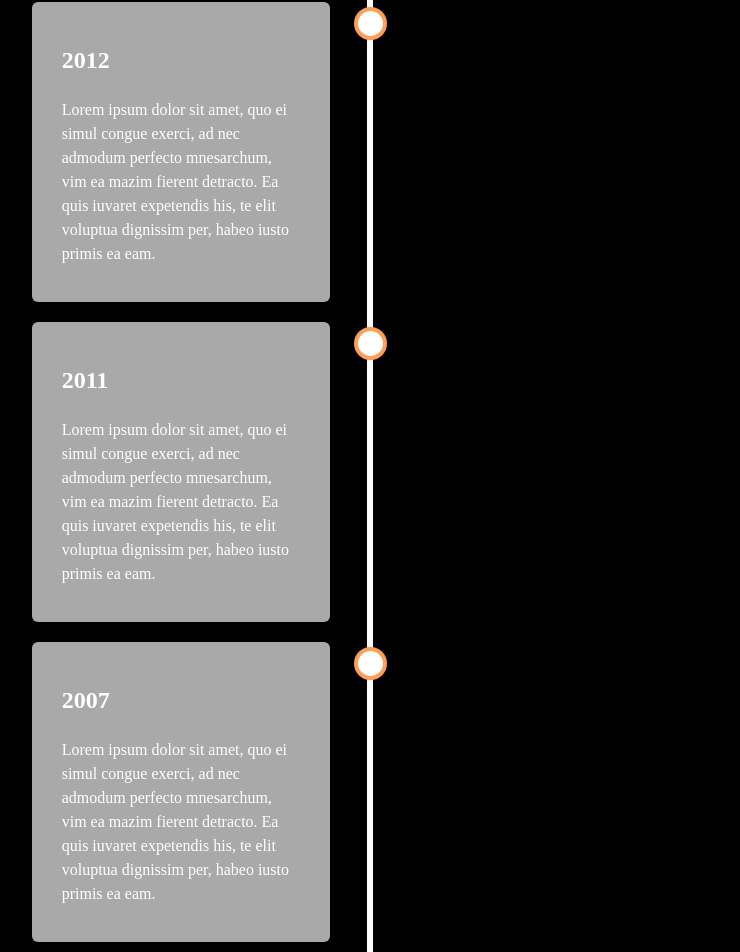
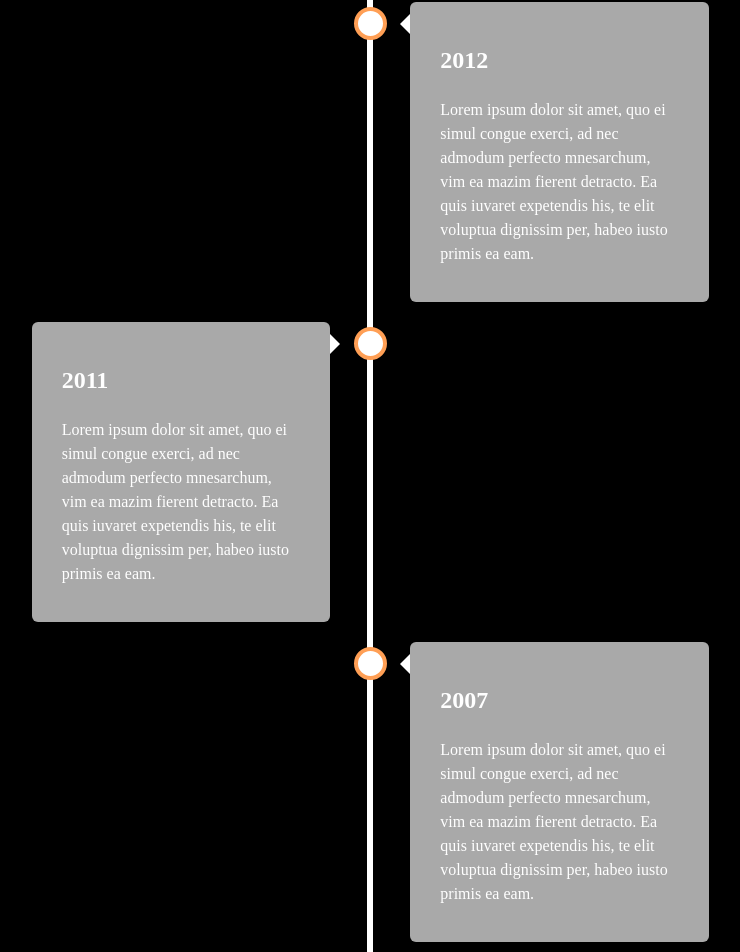
Before and after one commit to rooom13/rooom13.github.io, a React (Create React App) app: page / in a window 1280 px wide. Shown: the part 1143-2095 px from the top of the page, without its empty margins (291-1031 px from the left). Built offline with nearby package versions, Linux system fonts and the light colour scheme.

Commit message:
timeline Desktop

```diff
--- a/src/pages/PortfolioPage.js
+++ b/src/pages/PortfolioPage.js
@@ -1,6 +1,6 @@
 import React from 'react';
 import styled from 'styled-components'
-// import media from '../media'
+import media from '../media'
 
 export default function () {
     return (
@@ -11,37 +11,37 @@ export default function () {
 
             <TimeLineWrapper>
             <Timeline >
-                <ContainerLeft class="left">
+                <ContainerLeft>
                     <Content >
                         <h2>2017</h2>
                         <p>Lorem ipsum dolor sit amet, quo ei simul congue exerci, ad nec admodum perfecto mnesarchum, vim ea mazim fierent detracto. Ea quis iuvaret expetendis his, te elit voluptua dignissim per, habeo iusto primis ea eam.</p>
                     </Content>
                 </ContainerLeft>
-                <ContainerRight class=" right">
+                <ContainerRight >
                     <Content >
                         <h2>2016</h2>
                         <p>Lorem ipsum dolor sit amet, quo ei simul congue exerci, ad nec admodum perfecto mnesarchum, vim ea mazim fierent detracto. Ea quis iuvaret expetendis his, te elit voluptua dignissim per, habeo iusto primis ea eam.</p>
                     </Content>
                 </ContainerRight>
-                <ContainerLeft class=" left">
+                <ContainerLeft >
                     <Content >
                         <h2>2015</h2>
                         <p>Lorem ipsum dolor sit amet, quo ei simul congue exerci, ad nec admodum perfecto mnesarchum, vim ea mazim fierent detracto. Ea quis iuvaret expetendis his, te elit voluptua dignissim per, habeo iusto primis ea eam.</p>
                     </Content>
                 </ContainerLeft>
-                <ContainerRight class=" right">
+                <ContainerRight >
                     <Content >
                         <h2>2012</h2>
                         <p>Lorem ipsum dolor sit amet, quo ei simul congue exerci, ad nec admodum perfecto mnesarchum, vim ea mazim fierent detracto. Ea quis iuvaret expetendis his, te elit voluptua dignissim per, habeo iusto primis ea eam.</p>
                     </Content>
                 </ContainerRight>
-                <ContainerLeft class=" left">
+                <ContainerLeft >
                     <Content >
                         <h2>2011</h2>
                         <p>Lorem ipsum dolor sit amet, quo ei simul congue exerci, ad nec admodum perfecto mnesarchum, vim ea mazim fierent detracto. Ea quis iuvaret expetendis his, te elit voluptua dignissim per, habeo iusto primis ea eam.</p>
                     </Content>
                 </ContainerLeft>
-                <ContainerRight class=" right">
+                <ContainerRight >
                     <Content >
                         <h2>2007</h2>
                         <p>Lorem ipsum dolor sit amet, quo ei simul congue exerci, ad nec admodum perfecto mnesarchum, vim ea mazim fierent detracto. Ea quis iuvaret expetendis his, te elit voluptua dignissim per, habeo iusto primis ea eam.</p>
@@ -51,45 +51,6 @@ export default function () {
             </TimeLineWrapper>
 
 
-
-            {/* <Timeline>
-                <ContainerLeft >
-                    <Content>
-                        <h2>2017</h2>
-                        <p>Lorem ipsum dolor sit amet, quo ei simul congue exerci, ad nec admodum perfecto mnesarchum, vim ea mazim fierent detracto. Ea quis iuvaret expetendis his, te elit voluptua dignissim per, habeo iusto primis ea eam.</p>
-                    </Content>
-                </ContainerLeft>
-                <ContainerRight >
-                    <Content>
-                        <h2>2016</h2>
-                        <p>Lorem ipsum dolor sit amet, quo ei simul congue exerci, ad nec admodum perfecto mnesarchum, vim ea mazim fierent detracto. Ea quis iuvaret expetendis his, te elit voluptua dignissim per, habeo iusto primis ea eam.</p>
-                    </Content>
-                </ContainerRight>
-                <ContainerLeft >
-                    <Content>
-                        <h2>2015</h2>
-                        <p>Lorem ipsum dolor sit amet, quo ei simul congue exerci, ad nec admodum perfecto mnesarchum, vim ea mazim fierent detracto. Ea quis iuvaret expetendis his, te elit voluptua dignissim per, habeo iusto primis ea eam.</p>
-                    </Content>
-                </ContainerLeft>
-                <ContainerRight >
-                    <Content>
-                        <h2>2012</h2>
-                        <p>Lorem ipsum dolor sit amet, quo ei simul congue exerci, ad nec admodum perfecto mnesarchum, vim ea mazim fierent detracto. Ea quis iuvaret expetendis his, te elit voluptua dignissim per, habeo iusto primis ea eam.</p>
-                    </Content>
-                </ContainerRight>
-                <ContainerLeft >
-                    <Content>
-                        <h2>2011</h2>
-                        <p>Lorem ipsum dolor sit amet, quo ei simul congue exerci, ad nec admodum perfecto mnesarchum, vim ea mazim fierent detracto. Ea quis iuvaret expetendis his, te elit voluptua dignissim per, habeo iusto primis ea eam.</p>
-                    </Content>
-                </ContainerLeft>
-                <ContainerRight >
-                    <Content>
-                        <h2>2007</h2>
-                        <p>Lorem ipsum dolor sit amet, quo ei simul congue exerci, ad nec admodum perfecto mnesarchum, vim ea mazim fierent detracto. Ea quis iuvaret expetendis his, te elit voluptua dignissim per, habeo iusto primis ea eam.</p>
-                    </Content>
-                </ContainerRight>
-            </Timeline> */}
 
 
 
@@ -128,15 +89,46 @@ const Container = styled.div`
         top: 15px;
         border-radius: 50%;
         z-index: 1;
+    }
 `
 const ContainerRight = styled(Container)`
-    // left: 50%;
-    // background-color: red;
+    left: 50%;
+
+    &::before {
+        content: " ";
+        height: 0;
+        position: absolute;
+        top: 22px;
+        width: 0;
+        /* z-index: 1; */
+        left: 30px;
+        border: medium solid white;
+        border-width: 10px 10px 10px 0;
+        border-color: transparent white transparent transparent;
+    }
+
+    &:after {
+        left: -16px;
+
+    }
 `
 
 const ContainerLeft = styled(Container)`
-    // left: 0%;
-    // background-color: blue;
+    left: 0%;
+
+    &:before {
+
+        content: " ";
+        height: 0;
+        position: absolute;
+        top: 22px;
+        width: 0;
+        /* z-index: 1; */
+        right: 30px;
+        border: medium solid white;
+        border-width: 10px 0 10px 10px;
+        border-color: transparent transparent transparent white;
+    }
 
 `
 
@@ -147,6 +139,7 @@ const Timeline = styled.div`
     margin: 0 auto;
 
     &:after {
+
     content: '';
     position: absolute;
     width: 6px;
@@ -155,6 +148,11 @@ const Timeline = styled.div`
     bottom: 0;
     left: 50%;
     margin-left: -3px;
+
+    // ${media.tablet`
+    //     left: 50%;
+    // `}
+
     }
 `
 
```
Lines whose indentation alone changed are shown as unchanged.
